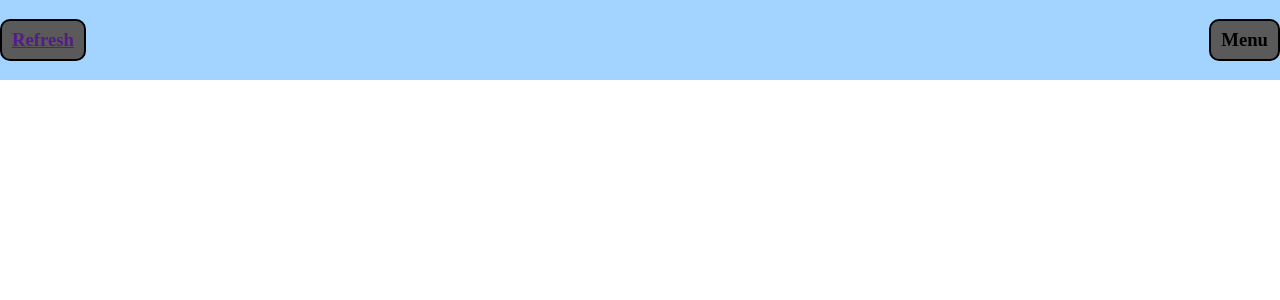
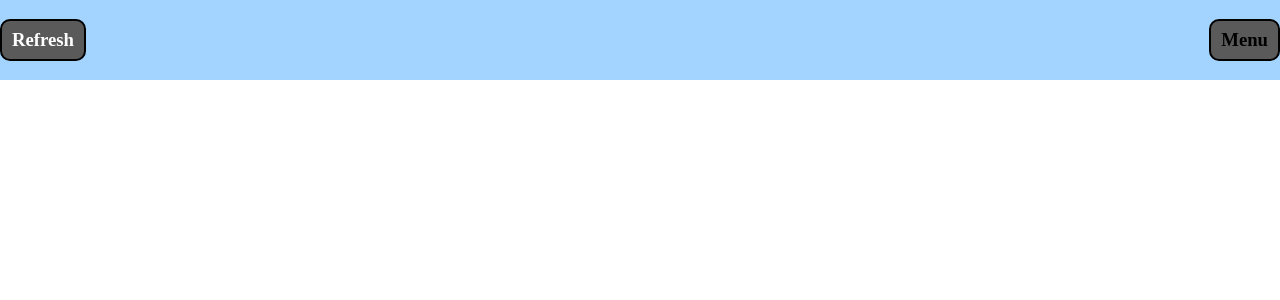
Before and after one commit to phillgames/Sdcard, a Flask app: page / in a window 1280 px wide. Shown: the top 300 px of the page. Run offline with Flask 3, Linux system fonts and the light colour scheme.

Commit message:
tried fixing the refresh button

```diff
--- a/app/static/css/styles.css
+++ b/app/static/css/styles.css
@@ -25,9 +25,14 @@ body {
     border: solid Black 2px;
     border-radius: 10px;
     line-height: 0%;
-    text-decoration: none;
     padding-inline: 10px;
 
+}
+
+#nolink {
+
+    text-decoration: none;
+    color: white;
 }
 
 .person {
--- a/app/templates/index.html
+++ b/app/templates/index.html
@@ -8,7 +8,7 @@
 {% block body %}
 <div class="mainmanager">
     <div class="header">
-        <a href="">
+        <a id="nolink" href="">
             <div class="button">
                 <h3>Refresh</h3>
             </div>
```
